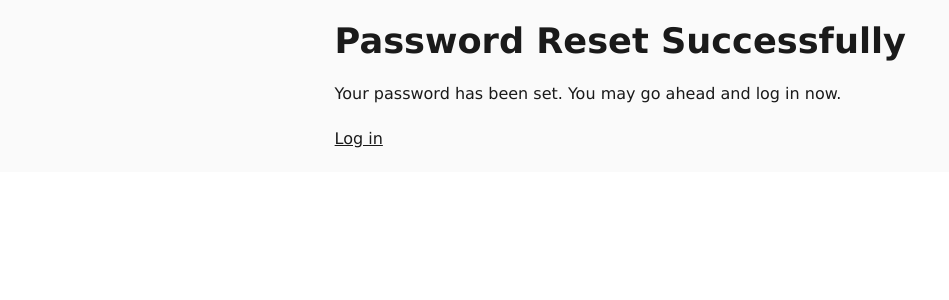
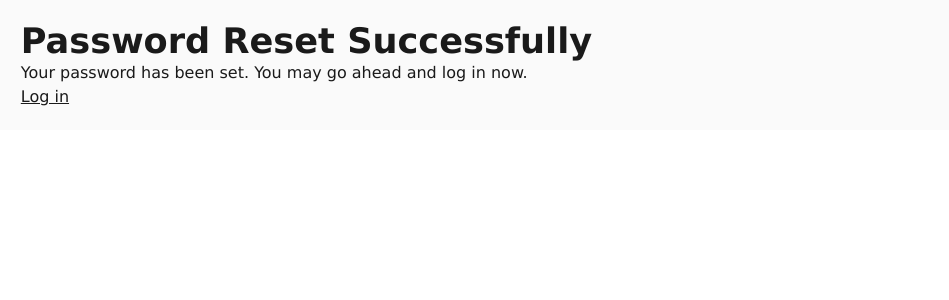
Before and after one commit to lancegoyke/djarter, a Django app: page /accounts/password-reset/complete/ in a window 1280 px wide. Shown: the part 66-366 px from the top of the page, without its empty margins (0-949 px from the left). Run offline with Django 4.2, Linux system fonts and the light colour scheme; parts of the project's set-up code (start-up, migrations or seed data) failed here and were passed over.

Commit message:
Revert "center content on pages"
This reverts commit 5873a977b330d1e910ec30c53819f9becb251729.

```diff
--- a/templates/home.html
+++ b/templates/home.html
@@ -3,7 +3,6 @@
   Home
 {% endblock title %}
 {% block content %}
-  <div class="stack center">
   <h1>djarter</h1>
   <p>A Django starter template including...</p>
   <ul>
@@ -27,5 +26,4 @@
       <a href="{% url 'accounts:password_reset' %}">Reset Password</a>
     </p>
   {% endif %}
-  </div>
 {% endblock content %}
--- a/templates/registration/login.html
+++ b/templates/registration/login.html
@@ -3,7 +3,6 @@
   Log In
 {% endblock title %}
 {% block content %}
-  <div class="stack center">
   <h1>Log In</h1>
   <form class="stack" method="post">
     {% csrf_token %}
@@ -13,5 +12,4 @@
       <a class="button bare" href="{% url 'accounts:password_reset' %}">Forgot Password</a>
     </div>
   </form>
-  </div>
 {% endblock content %}
--- a/templates/registration/password_change_form.html
+++ b/templates/registration/password_change_form.html
@@ -6,12 +6,10 @@
   Change your password for {{ site.title }}
 {% endblock meta_description %}
 {% block content %}
-  <div class="stack center">
   <h1>Change Password</h1>
   <form class="stack" method="post">
     {% csrf_token %}
     {{ form.as_p }}
     <button type="submit">Change Password</button>
   </form>
-  </div>
 {% endblock content %}
--- a/templates/registration/password_reset_complete.html
+++ b/templates/registration/password_reset_complete.html
@@ -7,11 +7,9 @@
   Your password was reset successfully.
 {% endblock meta_description %}
 {% block content %}
-  <div class="stack center">
-    <h1>{% translate "Password Reset Successfully" %}</h1>
-    <p>{% translate "Your password has been set.  You may go ahead and log in now." %}</p>
-    <p>
-      <a href="{{ login_url }}">{% translate "Log in" %}</a>
-    </p>
-  </div>
+  <h1>{% translate "Password Reset Successfully" %}</h1>
+  <p>{% translate "Your password has been set.  You may go ahead and log in now." %}</p>
+  <p>
+    <a href="{{ login_url }}">{% translate "Log in" %}</a>
+  </p>
 {% endblock content %}
--- a/templates/registration/password_reset_confirm.html
+++ b/templates/registration/password_reset_confirm.html
@@ -6,12 +6,10 @@
   Finish resetting your password.
 {% endblock meta_description %}
 {% block content %}
-  <div class="stack center">
   <h1>Password Reset Confirmation</h1>
   <form class="stack" method="post">
     {% csrf_token %}
     {{ form.as_p }}
     <button type="submit">Reset Password</button>
   </form>
-  </div>
 {% endblock content %}
--- a/templates/registration/password_reset_form.html
+++ b/templates/registration/password_reset_form.html
@@ -6,7 +6,6 @@
   Reset a forgotten password
 {% endblock meta_description %}
 {% block content %}
-  <div class="stack center">
   <h1>Password Reset</h1>
   <p>Enter email address below and we'll email instructions for setting a new one.</p>
   <form class="stack" method="post">
@@ -14,5 +13,4 @@
     {{ form.as_p }}
     <button type="submit">Send Email</button>
   </form>
-  </div>
 {% endblock content %}
--- a/templates/registration/password_reset_sent.html
+++ b/templates/registration/password_reset_sent.html
@@ -7,7 +7,6 @@
   We have sent you instructions for resetting your password.
 {% endblock meta_description %}
 {% block content %}
-  <div class="stack center">
   <h1>{% translate "Password Reset Instructions Sent" %}</h1>
   <p>
     {% translate "We’ve emailed you instructions for setting your password, if an account exists with the email you entered. You should receive them shortly." %}
@@ -15,5 +14,4 @@
   <p>
     {% translate "If you don’t receive an email, please make sure you’ve entered the address you registered with, and check your spam folder." %}
   </p>
-  </div>
 {% endblock content %}
--- a/templates/registration/signup.html
+++ b/templates/registration/signup.html
@@ -3,12 +3,10 @@
   Sign Up
 {% endblock title %}
 {% block content %}
-  <div class="stack center">
   <h1>Sign Up</h1>
   <form class="stack" method="post">
     {% csrf_token %}
     {{ form.as_p }}
     <button type="submit">Sign Up</button>
   </form>
-  </div>
 {% endblock content %}
```
Also changed, not shown: templates/registration/password_change_done.html (+4 -6 lines). Lines whose indentation alone changed are shown as unchanged.
